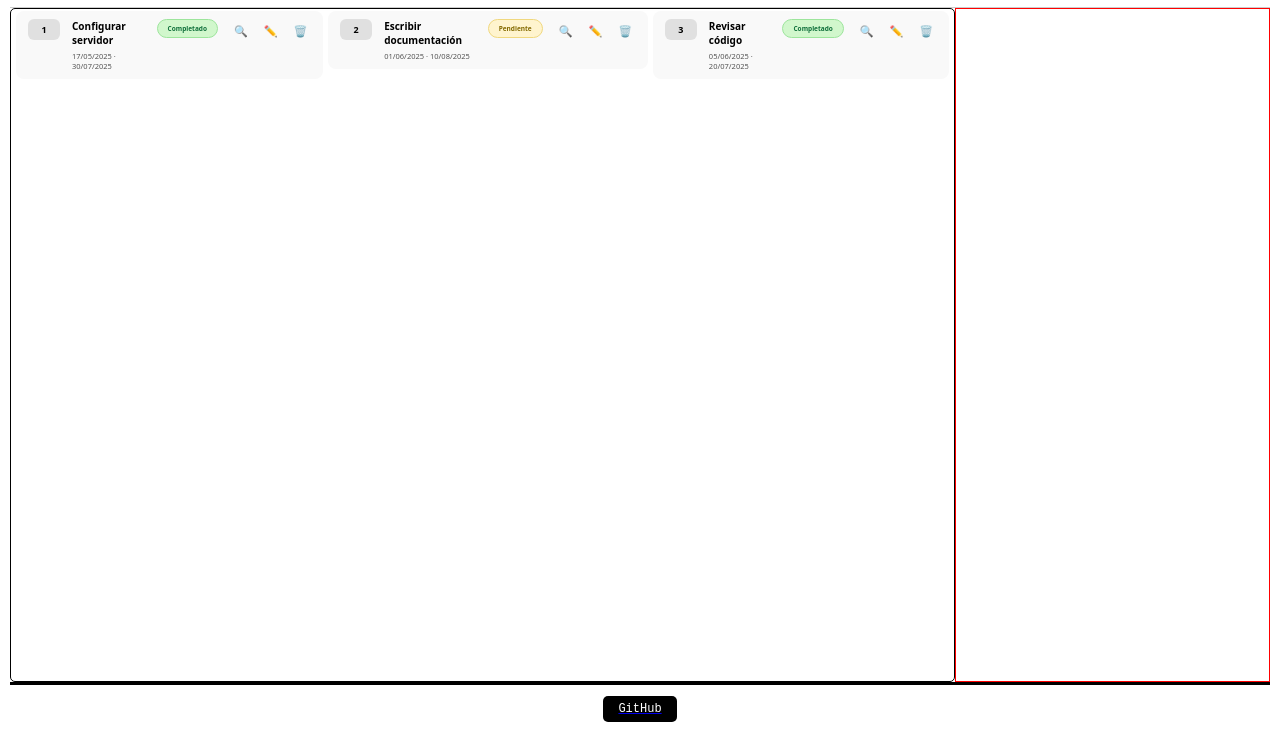
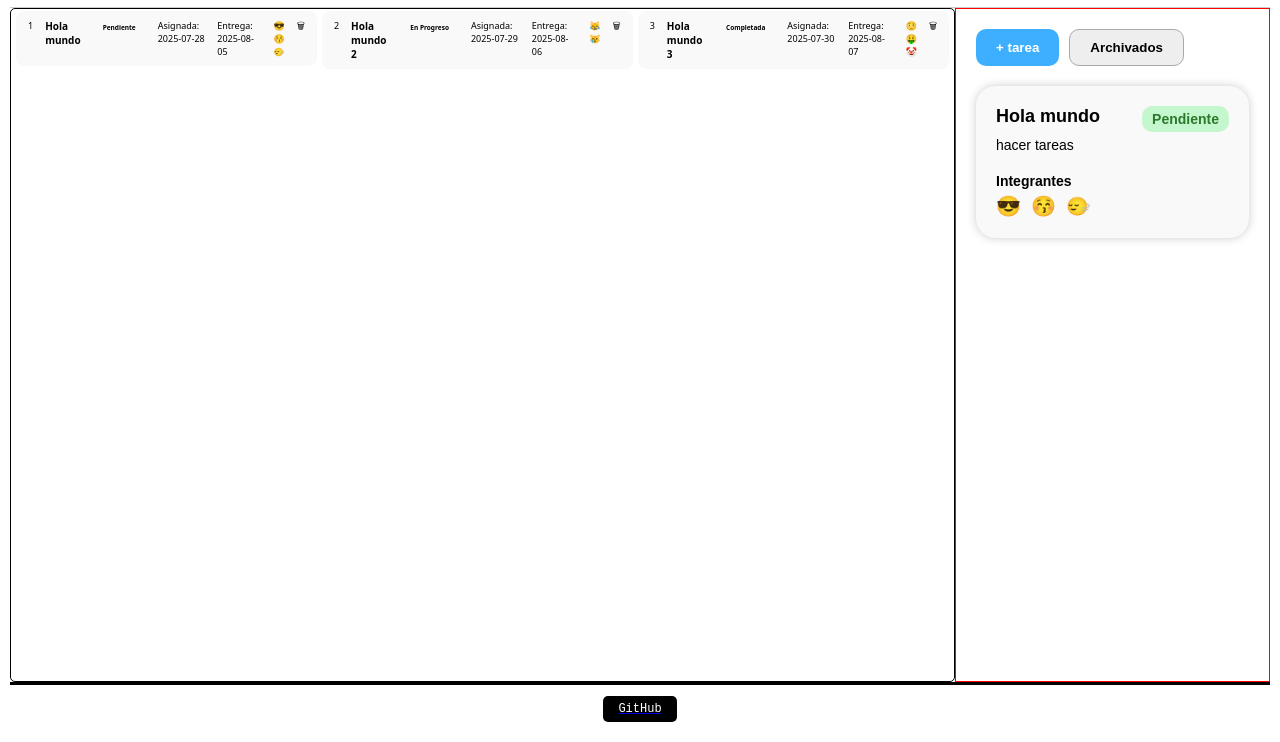
Before and after one commit to keneth778/todo-list, a plain HTML site: page paginas/dashboard.html in a window 1280 px wide. Shown: the part 58-800 px from the top of the page. Drawn offline with Linux system fonts and the light colour scheme.

Commit message:
se agregan mejoras

```diff
--- a/componentes/itemtarea/itemtarea.js
+++ b/componentes/itemtarea/itemtarea.js
@@ -1,58 +1,55 @@
-// itemtarea.js
-export function tarea(indice, titulo, estado, fechaAs, fechaEn, listaintegrantes = []) {
-  const contenedor = document.createElement('div');
-  contenedor.className = 'tarea-item';
+export function itemTarea(indice, titulo, estado, fechaAs, fechaEn, lista) {
+    let div = document.createElement('div');
+    div.className = "tarea-item"; // clase general del contenedor
 
-  // Número
-  const divNumero = document.createElement('div');
-  divNumero.className = 'tarea-numero';
-  divNumero.textContent = indice;
+    // número
+    let divNumero = document.createElement('div');
+    divNumero.className = "div-numero";
+    divNumero.textContent = indice;
+    div.appendChild(divNumero);
 
-  // Contenido principal: título y fechas
-  const cuerpo = document.createElement('div');
-  cuerpo.className = 'tarea-cuerpo';
+    // título
+    let h3Titulo = document.createElement('h3');
+    h3Titulo.className = "tarea-titulo";
+    h3Titulo.textContent = titulo;
+    div.appendChild(h3Titulo);
 
-  const tituloEl = document.createElement('h3');
-  tituloEl.className = 'tarea-titulo';
-  tituloEl.textContent = titulo;
+    // estado
+    let divEstado = document.createElement('div');
+    divEstado.className = "tarea-estado";
+    divEstado.textContent = estado;
+    div.appendChild(divEstado);
 
-  // Estado (badge)
-  const estadoEl = document.createElement('div');
-  estadoEl.className = `tarea-estado ${estado.toLowerCase()}`; // por ejemplo "completado"
-  estadoEl.textContent = estado;
+    // fecha asignación
+    let spanFechaAs = document.createElement('span');
+    spanFechaAs.className = "tarea-fecha-asignacion";
+    spanFechaAs.textContent = "Asignada: " + fechaAs;
+    div.appendChild(spanFechaAs);
 
-  // Fechas
-  const fechas = document.createElement('div');
-  fechas.className = 'tarea-fechas';
-  const desde = document.createElement('span');
-  desde.className = 'fecha-asignada';
-  desde.textContent = fechaAs || '';
-  const hasta = document.createElement('span');
-  hasta.className = 'fecha-entrega';
-  hasta.textContent = fechaEn || '';
-  fechas.appendChild(desde);
-  fechas.appendChild(document.createTextNode(' · '));
-  fechas.appendChild(hasta);
+    // fecha entrega
+    let spanFechaEn = document.createElement('span');
+    spanFechaEn.className = "tarea-fecha-entrega";
+    spanFechaEn.textContent = "Entrega: " + fechaEn;
+    div.appendChild(spanFechaEn);
 
-  cuerpo.appendChild(tituloEl);
-  cuerpo.appendChild(fechas);
+    // lista de integrantes
+    let divLista = document.createElement('div');
+    divLista.className = "tarea-integrantes";
+    lista.forEach(nombre => {
+        let p = document.createElement('p');
+        p.textContent = nombre;
+        divLista.appendChild(p);
+    });
+    div.appendChild(divLista);
 
-  // Área de íconos (puedes sustituir por tus SVG o imágenes)
-  const acciones = document.createElement('div');
-  acciones.className = 'tarea-acciones';
-  // ejemplo de tres íconos simples
-  ['🔍', '✏️', '🗑️'].forEach(icon => {
-    const span = document.createElement('span');
-    span.className = 'accion-icono';
-    span.textContent = icon;
-    acciones.appendChild(span);
-  });
+    // botón eliminar tarea
+    let divEliminar = document.createElement('div');
+    divEliminar.className = "tarea-eliminar";
+    divEliminar.textContent = "🗑";
+    divEliminar.style.cursor = "pointer";
+    // Puedes agregarle un event listener si deseas:
+    // divEliminar.addEventListener('click', () => eliminarTarea(indice));
+    div.appendChild(divEliminar);
 
-  // Armado final
-  contenedor.appendChild(divNumero);
-  contenedor.appendChild(cuerpo);
-  contenedor.appendChild(estadoEl);
-  contenedor.appendChild(acciones);
-
-  return contenedor;
+    return div;
 }
--- a/modulos/informacion/informacioncomponente.css
+++ b/modulos/informacion/informacioncomponente.css
@@ -1,3 +1,80 @@
 .div-informacion{
     border: 1px solid red;
+    padding: 20px;
+    font-family: 'Arial', sans-serif;
+
 }
+
+.div-btn {
+    display: flex;
+    gap: 10px;
+    margin-bottom: 20px;
+}
+
+.btn-tarea {
+    background-color: #3eafff;
+    border: none;
+    padding: 10px 20px;
+    color: white;
+    border-radius: 10px;
+    font-weight: bold;
+    cursor: pointer;
+}
+
+.btn-archivados {
+    background-color: #eeeeee;
+    border: 1px solid #aaa;
+    padding: 10px 20px;
+    border-radius: 10px;
+    font-weight: bold;
+    cursor: pointer;
+}
+
+.div-texto {
+    background-color: #f9f9f9;
+    padding: 20px;
+    border-radius: 20px;
+    box-shadow: 0 0 10px #ccc;
+    max-width: 400px;
+    position: relative;
+}
+
+.estado {
+    background-color: #c5f7ce;
+    color: #2b7a2b;
+    padding: 5px 10px;
+    border-radius: 10px;
+    font-size: 14px;
+    position: absolute;
+    top: 20px;
+    right: 20px;
+    font-weight: bold;
+}
+
+.div-texto h3 {
+    font-size: 18px;
+    margin-bottom: 10px;
+}
+
+.div-texto p {
+    font-size: 14px;
+    margin-bottom: 20px;
+}
+
+.div-integrantes p {
+    font-weight: bold;
+    margin-bottom: 5px;
+}
+
+.div-asignaciones {
+    display: flex;
+    gap: 10px;
+    font-size: 2rem;
+}
+
+.img-integrante {
+    width: 32px;
+    height: 32px;
+    border-radius: 50%;
+    border: 2px solid black;
+}
--- a/modulos/informacion/informacioncomponente.js
+++ b/modulos/informacion/informacioncomponente.js
@@ -1,6 +1,65 @@
-export function informacion(){
+export function informacion(tarea) {
     let div = document.createElement('div');
-    div.className = "div-informacion"
+    div.className = "div-informacion";
+
+    // Botones superiores
+    let divBotones = document.createElement('div');
+    divBotones.className = "div-btn";
+
+    let btnTarea = document.createElement('button');
+    btnTarea.className = "btn-tarea";
+    btnTarea.innerText = "+ tarea";
+
+    let btnArchivados = document.createElement('button');
+    btnArchivados.className = "btn-archivados";
+    btnArchivados.innerText = "Archivados";
+
+    divBotones.appendChild(btnTarea);
+    divBotones.appendChild(btnArchivados);
+
+    // Contenido de la tarjeta
+    let divTexto = document.createElement('div');
+    divTexto.className = "div-texto";
+
+    let divEstado = document.createElement('div');
+    divEstado.className = "estado";
+    divEstado.innerText = tarea.estado;
+
+    let titulo = document.createElement('h3');
+    titulo.innerText = tarea.titulo;
+
+    let parrafo = document.createElement('p');
+    parrafo.innerText = tarea.descripcion;
+
+    let divIntegrantes = document.createElement('div');
+    divIntegrantes.className = "div-integrantes";
+
+    let labelIntegrantes = document.createElement('p');
+    labelIntegrantes.innerText = "Integrantes";
+
+    let divAsignaciones = document.createElement('div');
+    divAsignaciones.className = "div-asignaciones";
+
+    // Usar las caritas del array de tarea
+    tarea.integrantes.forEach(emoji => {
+        let span = document.createElement('span');
+        span.className = "emoji-integrante";
+        span.innerText = emoji;
+        divAsignaciones.appendChild(span);
+    });
+
+    divIntegrantes.appendChild(labelIntegrantes);
+    divIntegrantes.appendChild(divAsignaciones);
+
+    // Ensamblar todo dentro de divTexto
+    divTexto.appendChild(divEstado);
+    divTexto.appendChild(titulo);
+    divTexto.appendChild(parrafo);
+    divTexto.appendChild(divIntegrantes);
+
+    // Agregar botones y tarjeta al contenedor principal
+    div.appendChild(divBotones);
+    div.appendChild(divTexto);
 
     return div;
 }
--- a/modulos/tareas/tareascomponente.js
+++ b/modulos/tareas/tareascomponente.js
@@ -1,19 +1,20 @@
 // tareas.js (o donde lo estés usando)
-import { tarea } from "../../componentes/itemtarea/itemtarea.js";
+import { itemTarea } from "../../componentes/itemtarea/itemtarea.js";
 
-let tareasDB = [
-  { titulo: "Configurar servidor", estado: "completado", fechaAs: "17/05/2025", fechaEn: "30/07/2025" },
-  { titulo: "Escribir documentación", estado: "pendiente", fechaAs: "01/06/2025", fechaEn: "10/08/2025" },
-  { titulo: "Revisar código", estado: "completado", fechaAs: "05/06/2025", fechaEn: "20/07/2025" }
-];
+export function tareas(tareasDb) {
+    let div = document.createElement('div');
+    div.className = "div-tareas";
 
-export function tareas() {
-  const contenedor = document.createElement('div');
-  contenedor.className = "div-tareas";
+    tareasDb.forEach((e, i) => {
+        div.appendChild(itemTarea(
+            i + 1,           // índice de la tarea (1, 2, 3...)
+            e.titulo,        // título
+            e.estado,        // estado
+            e.fechaAs,       // fecha de asignación
+            e.fechaEn,       // fecha de entrega
+            e.integrantes          // lista de integrantes
+        ));
+    });
 
-  tareasDB.forEach((e, i) => {
-    contenedor.appendChild(tarea(i + 1, e.titulo, e.estado, e.fechaAs, e.fechaEn));
-  });
-
-  return contenedor;
+    return div;
 }
--- a/vistas/dashboard.js
+++ b/vistas/dashboard.js
@@ -4,6 +4,34 @@ import { informacion } from "../modulos/informacion/informacioncomponente.js";
 import { tareas } from "../modulos/tareas/tareascomponente.js";
 
 export function dashboard(){
+
+    // Base de datos simulada de tareas
+let tareasDb = [
+    {
+        titulo: "Hola mundo",
+        estado: "Pendiente",
+        descripcion: "hacer tareas",
+        fechaAs: "2025-07-28",
+        fechaEn: "2025-08-05",
+        integrantes: ["😎", "😚", "🙂‍↔️"]
+    },
+    {
+        titulo: "Hola mundo 2",
+        estado: "En progreso",
+        descripcion: "hacer tareas",
+        fechaAs: "2025-07-29",
+        fechaEn: "2025-08-06",
+        integrantes: ["😹", "😿"]
+    },
+    {
+        titulo: "Hola mundo 3",
+        estado: "Completada",
+        descripcion: "hacer tareas",
+        fechaAs: "2025-07-30",
+        fechaEn: "2025-08-07",
+        integrantes: ["🫩", "🤑", "🤡"]
+    }
+];
 
     let dashboard = document.createElement('section');
     dashboard.className = "dashboard";
@@ -14,8 +42,9 @@ export function dashboard(){
     //section
     let seccion1 = document.createElement('section')
     seccion1.className = "seccion-1"
-    seccion1.appendChild(tareas())
-    seccion1.appendChild(informacion())
+    seccion1.appendChild(tareas(tareasDb));
+    seccion1.appendChild(informacion(tareasDb[0]));
+
     dashboard.appendChild(seccion1)
 
     //footer
```
